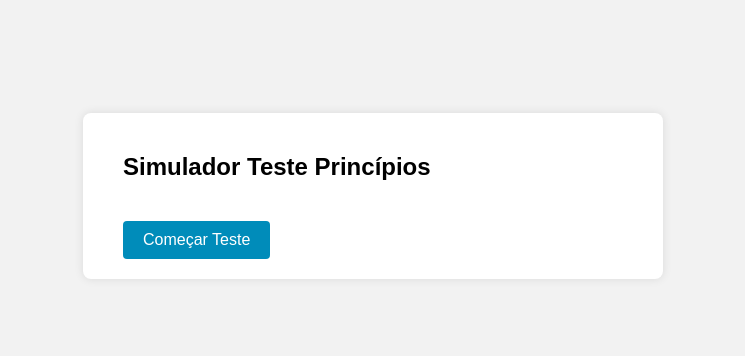
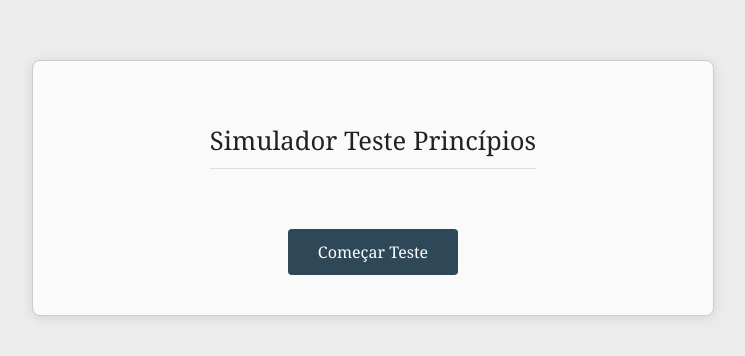
Before and after one commit to 1240537-brunorodrigues/PRCMP, a plain HTML site: page index.html in a window 1280 px wide. Shown: the part 212-568 px from the top of the page, without its empty margins (267-1012 px from the left). Drawn offline with Linux system fonts and the light colour scheme.

Commit message:
aspeto diferente

```diff
--- a/script.js
+++ b/script.js
@@ -72,7 +72,7 @@ function selectOption(selectedOption) {
         score++;
     } else {
         feedbackEl.style.color = 'red';
-        feedbackEl.innerHTML = `Errado! A resposta correta é: ${currentQuestion.answer}`;
+        feedbackEl.innerHTML = `Errado!`;
     }
 
     // Desabilita todas as opções após seleção
--- a/styles.css
+++ b/styles.css
@@ -1,8 +1,11 @@
 /* styles.css */
 
 body {
-    font-family: Arial, sans-serif;
-    background-color: #f2f2f2;
+    margin: 0;
+    padding: 0;
+    font-family: 'Georgia', serif;
+    background-color: #ececec; /* Fundo mais suave, evitando o branco total */
+    color: #333;
     display: flex;
     height: 100vh;
     justify-content: center;
@@ -10,56 +13,97 @@ body {
 }
 
 #quiz-container {
-    background-color: #fff;
-    padding: 20px 40px;
+    background-color: #fafafa;
+    padding: 40px;
     border-radius: 8px;
-    box-shadow: 0 0 10px rgba(0, 0, 0, 0.1);
-    width: 500px;
+    box-shadow: 0 2px 12px rgba(0, 0, 0, 0.1);
+    width: 600px;
+    max-width: 90%;
+    border: 1px solid #ccc;
 }
 
-#question {
-    font-size: 1.2em;
-    margin-bottom: 20px;
+#quiz-container h2 {
+    font-size: 1.6em;
+    margin-bottom: 30px;
+    font-weight: normal;
+    color: #222;
+    text-align: center; /* Centralizando os títulos */
+    border-bottom: 1px solid #ddd;
+    padding-bottom: 10px;
 }
 
+/* Estilização da questão */
+#question {
+    font-size: 1.1em;
+    margin-bottom: 25px;
+    line-height: 1.5em;
+}
+
+/* Opções de resposta */
 .option {
     display: block;
-    margin: 10px 0;
-    padding: 10px;
-    background-color: #e7e7e7;
-    border: none;
+    margin: 15px 0;
+    padding: 12px;
+    background-color: #f5f5f5;
+    border: 1px solid #ddd;
     border-radius: 4px;
     cursor: pointer;
     width: 100%;
     text-align: left;
-    transition: background-color 0.3s;
+    transition: background-color 0.3s, border-color 0.3s;
+    font-size: 1em;
 }
 
 .option:hover {
-    background-color: #d4d4d4;
+    background-color: #eaeaea;
+    border-color: #ccc;
 }
 
+/* Feedback e pontuação */
 #feedback {
     margin-top: 20px;
     font-weight: bold;
+    color: #444;
 }
 
+#score {
+    font-size: 1.2em;
+    margin-top: 25px;
+    color: #333;
+    line-height: 1.5em;
+    text-align: center;
+}
+
+/* Botões */
 #next-btn, #restart-btn, #start-btn {
-    margin-top: 20px;
-    padding: 10px 20px;
-    background-color: #008CBA;
-    color: white;
+    margin-top: 30px;
+    padding: 12px 30px;
+    background-color: #2f4858;
+    color: #fff;
     border: none;
     border-radius: 4px;
     cursor: pointer;
     font-size: 1em;
+    font-family: 'Georgia', serif;
+    transition: background-color 0.3s;
+    width: auto; /* Garante que os botões tenham largura automática */
 }
 
+/* Efeito hover nos botões */
 #next-btn:hover, #restart-btn:hover, #start-btn:hover {
-    background-color: #007bb5;
+    background-color: #243645;
 }
 
-#score {
-    font-size: 1.2em;
-    margin-top: 20px;
+/* Centralizando os botões e final */
+#quiz-screen, #end-screen, #start-screen {
+    display: flex;
+    flex-direction: column;
+    align-items: center;
+    width: 100%; /* Garante que o flex container ocupe toda a largura do container principal */
 }
+
+/* Garantindo que os botões não ocupem toda a largura */
+#next-btn, #restart-btn, #start-btn {
+    width: auto; /* Garante que os botões tenham largura automática */
+    align-self: center; /* Centraliza individualmente caso necessário */
+}
```
